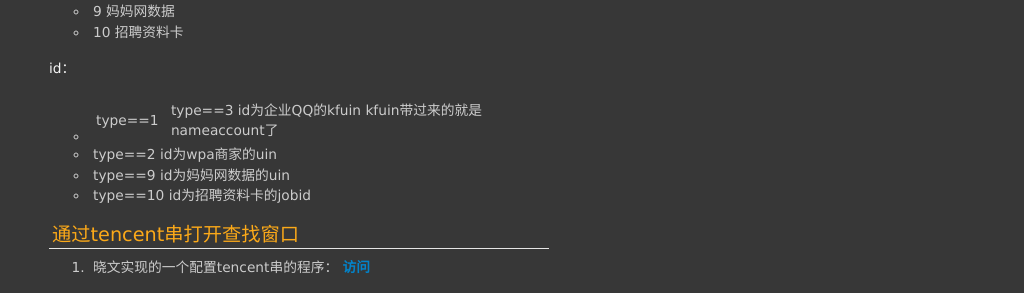
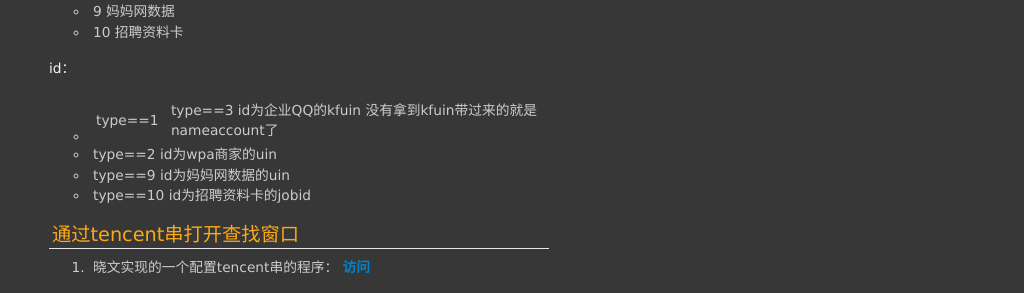
Before and after one commit to materliu/materliu.github.io, a Jekyll site: the page built from all/tencent/_posts/2014-04-11-PC_QQFIND_README.md, in a window 1280 px wide and 900 px high, scrolled down 6511 px. Shown: the part 158-451 px from the top of the window, without its empty margins (256-1280 px from the left). Built offline with Jekyll 4.4.1, drawn with Linux system fonts in a browser that asks for light colours; Markdown is read by kramdown in place of the engine named in the settings.

Commit message:
optimize format !

```diff
--- a/all/tencent/_posts/2014-04-11-PC_QQFIND_README.md
+++ b/all/tencent/_posts/2014-04-11-PC_QQFIND_README.md
@@ -316,7 +316,7 @@
 
 id：
 
-* type==1 || type==3  id为企业QQ的kfuin kfuin带过来的就是nameaccount了
+* type==1 || type==3  id为企业QQ的kfuin 没有拿到kfuin带过来的就是nameaccount了
 * type==2 id为wpa商家的uin
 * type==9 id为妈妈网数据的uin
 * type==10 id为招聘资料卡的jobid
```
